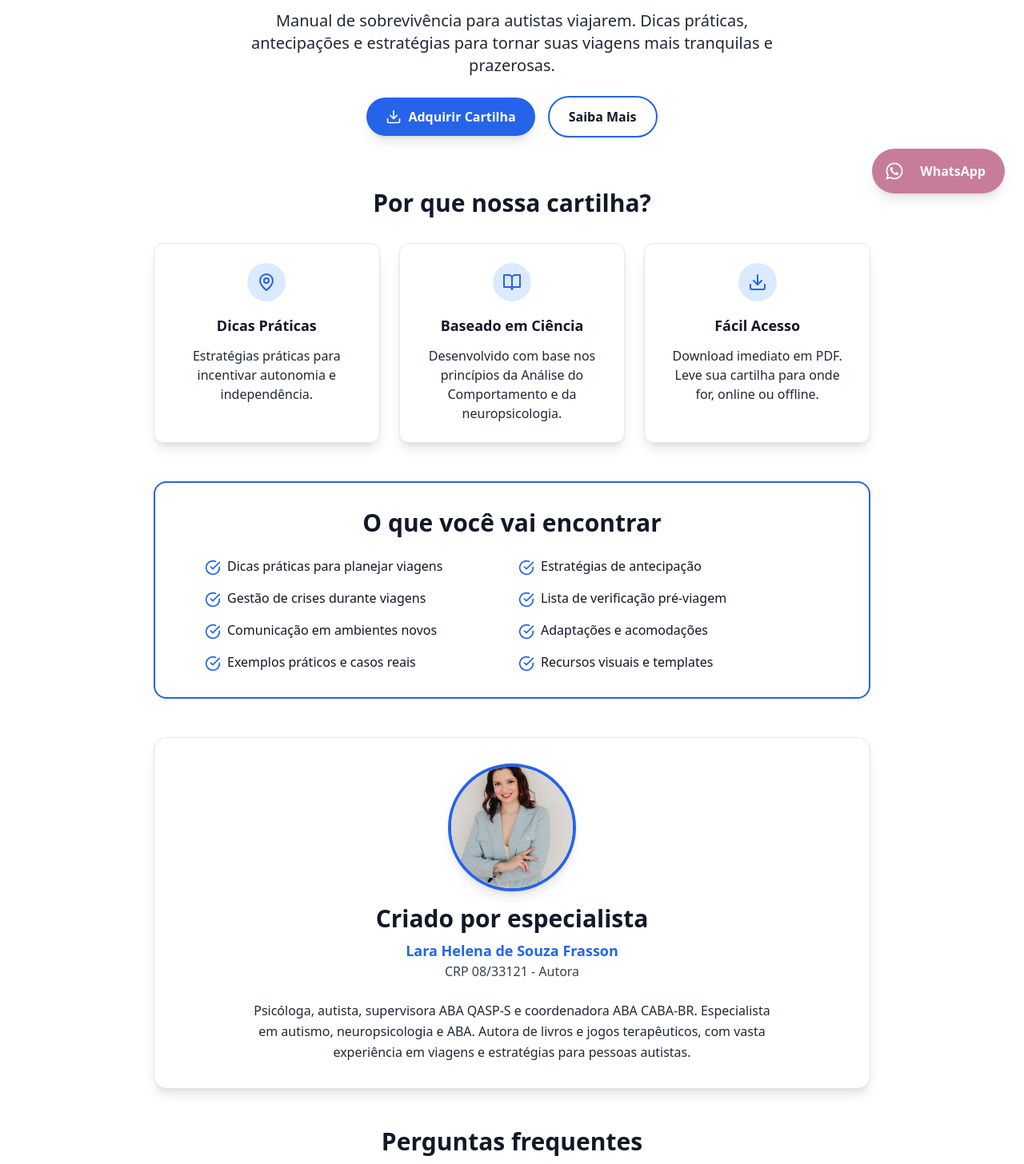
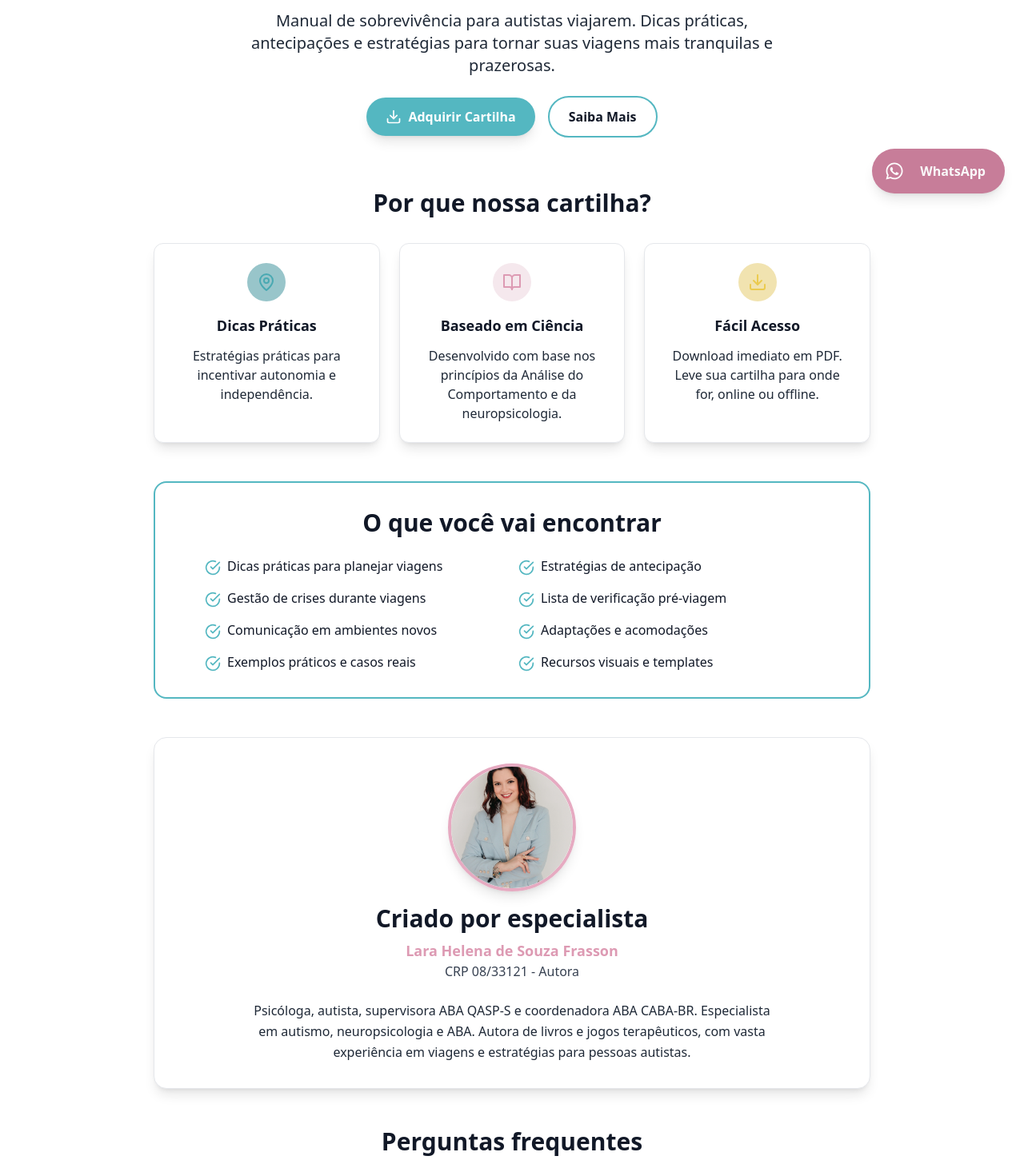
Before and after one commit to kainamf/psilarafrasson, a React (Create React App) app: page /cartilha in a window 1280 px wide. Shown: the part 534-1990 px from the top of the page at 80% size. Built offline with nearby package versions, Linux system fonts and the light colour scheme.

Commit message:
feat: update CartilhaSection styles to use primary color palette for improved consistency

```diff
--- a/src/components/CartilhaSection.tsx
+++ b/src/components/CartilhaSection.tsx
@@ -23,14 +23,14 @@ function CartilhaSection() {
                     <div className="flex flex-col sm:flex-row gap-4 justify-center items-center">
                         <a
                             href="https://pay.hotmart.com/K103062292U?bid=1763757304367"
-                            className="bg-blue-600 hover:bg-blue-700 text-white px-6 py-3 rounded-full font-semibold flex items-center gap-2 transition-all transform hover:scale-105 shadow-lg text-base"
+                            className="bg-primary-500 hover:bg-primary-700 text-white px-6 py-3 rounded-full font-semibold flex items-center gap-2 transition-all transform hover:scale-105 shadow-lg text-base"
                         >
                             <Download size={20} />
                             Adquirir Cartilha
                         </a>
                         <a
                             href="#detalhes"
-                            className="bg-white hover:bg-gray-50 text-gray-900 px-6 py-3 rounded-full font-semibold border-2 border-blue-600 transition-all text-base"
+                            className="bg-white hover:bg-gray-50 text-gray-900 px-6 py-3 rounded-full font-semibold border-2 border-primary-500 transition-all text-base"
                         >
                             Saiba Mais
                         </a>
@@ -45,8 +45,8 @@ function CartilhaSection() {
                     <div className="grid md:grid-cols-3 gap-6">
                         {/* Dicas Práticas */}
                         <div className="bg-white p-6 rounded-xl shadow-lg hover:shadow-xl transition-shadow border border-gray-200">
-                            <div className="bg-blue-100 rounded-full w-12 h-12 flex items-center justify-center mb-4 mx-auto">
-                                <MapPin className="text-blue-600" size={24} />
+                            <div className="bg-primary-100 rounded-full w-12 h-12 flex items-center justify-center mb-4 mx-auto">
+                                <MapPin className="text-primary-700" size={24} />
                             </div>
                             <h4 className="text-lg font-bold text-gray-900 mb-3 text-center">
                                 Dicas Práticas
@@ -58,8 +58,8 @@ function CartilhaSection() {
 
                         {/* Baseado em Ciência */}
                         <div className="bg-white p-6 rounded-xl shadow-lg hover:shadow-xl transition-shadow border border-gray-200">
-                            <div className="bg-blue-100 rounded-full w-12 h-12 flex items-center justify-center mb-4 mx-auto">
-                                <BookOpen className="text-blue-600" size={24} />
+                            <div className="bg-secondary-100 rounded-full w-12 h-12 flex items-center justify-center mb-4 mx-auto">
+                                <BookOpen className="text-secondary-700" size={24} />
                             </div>
                             <h4 className="text-lg font-bold text-gray-900 mb-3 text-center">
                                 Baseado em Ciência
@@ -71,8 +71,8 @@ function CartilhaSection() {
 
                         {/* Fácil Acesso */}
                         <div className="bg-white p-6 rounded-xl shadow-lg hover:shadow-xl transition-shadow border border-gray-200">
-                            <div className="bg-blue-100 rounded-full w-12 h-12 flex items-center justify-center mb-4 mx-auto">
-                                <Download className="text-blue-600" size={24} />
+                            <div className="bg-tertiary-100 rounded-full w-12 h-12 flex items-center justify-center mb-4 mx-auto">
+                                <Download className="text-tertiary-700" size={24} />
                             </div>
                             <h4 className="text-lg font-bold text-gray-900 mb-3 text-center">
                                 Fácil Acesso
@@ -86,7 +86,7 @@ function CartilhaSection() {
 
                 {/* O que você vai encontrar */}
                 <div className="mb-12 max-w-4xl mx-auto">
-                    <div className="bg-white p-6 md:p-8 rounded-2xl border-2 border-blue-600">
+                    <div className="bg-white p-6 md:p-8 rounded-2xl border-2 border-primary-500">
                         <h3 className="text-2xl md:text-3xl font-bold text-gray-900 mb-6 text-center">
                             O que você vai encontrar
                         </h3>
@@ -102,7 +102,7 @@ function CartilhaSection() {
                             'Recursos visuais e templates'
                         ].map((item, index) => (
                             <div key={index} className="flex items-start gap-2">
-                                <CheckCircle className="text-blue-600 flex-shrink-0 mt-1" size={20} />
+                                <CheckCircle className="text-primary-500 flex-shrink-0 mt-1" size={20} />
                                 <span className="text-gray-900 text-base">{item}</span>
                             </div>
                         ))}
@@ -118,13 +118,13 @@ function CartilhaSection() {
                             <img
                                 src="/assets/images/laraProfissional.jpeg"
                                 alt="Lara Helena de Souza Frasson"
-                                className="rounded-full w-40 h-40 object-cover shadow-lg border-4 border-blue-600"
+                                className="rounded-full w-40 h-40 object-cover shadow-lg border-4 border-secondary-500"
                             />
                         </div>
                         <h3 className="text-2xl md:text-3xl font-bold text-gray-900 mb-2">
                             Criado por especialista
                         </h3>
-                        <p className="text-lg text-blue-600 font-semibold">
+                        <p className="text-lg text-secondary-700 font-semibold">
                             Lara Helena de Souza Frasson
                         </p>
                         <p className="text-base text-gray-700">CRP 08/33121 - Autora</p>
@@ -177,7 +177,7 @@ function CartilhaSection() {
 
                 {/* CTA Final */}
                 <div className="max-w-4xl mx-auto">
-                    <div id="comprar" className="bg-blue-600 p-8 rounded-2xl shadow-2xl text-center">
+                    <div id="comprar" className="bg-primary-500 p-8 rounded-2xl shadow-2xl text-center">
                     <Heart className="text-white mx-auto mb-4" size={48} />
                     <h3 className="text-2xl md:text-3xl font-bold text-white mb-3">
                         Pronto para transformar suas viagens?
@@ -197,7 +197,7 @@ function CartilhaSection() {
                         href="https://pay.hotmart.com/K103062292U?bid=1763757304367"
                         target="_blank"
                         rel="noopener noreferrer"
-                        className="inline-flex items-center gap-2 bg-white text-blue-600 px-8 py-4 rounded-full font-bold text-lg hover:bg-gray-100 transition-all transform hover:scale-105 shadow-lg"
+                        className="inline-flex items-center gap-2 bg-white text-primary-700 px-8 py-4 rounded-full font-bold text-lg hover:bg-gray-100 transition-all transform hover:scale-105 shadow-lg"
                     >
                         <Download size={24} />
                         Adquirir Agora
```
